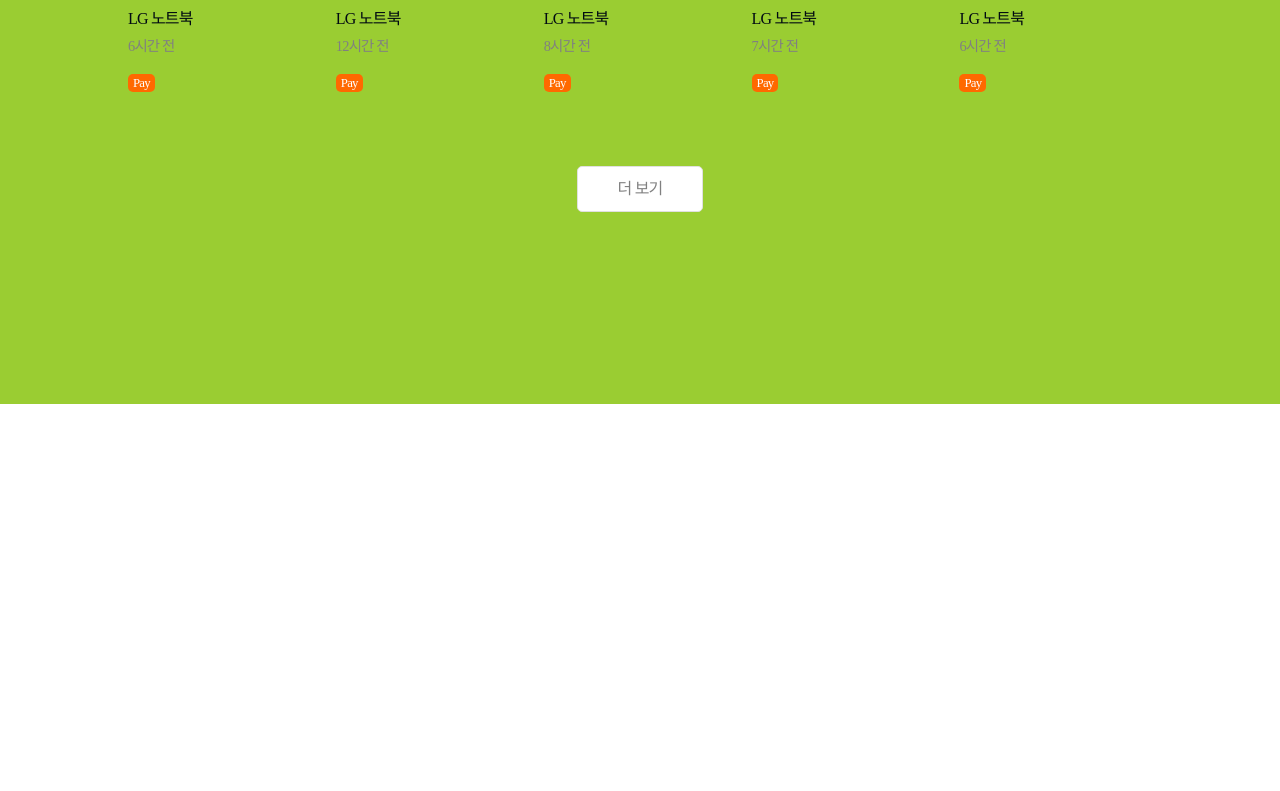
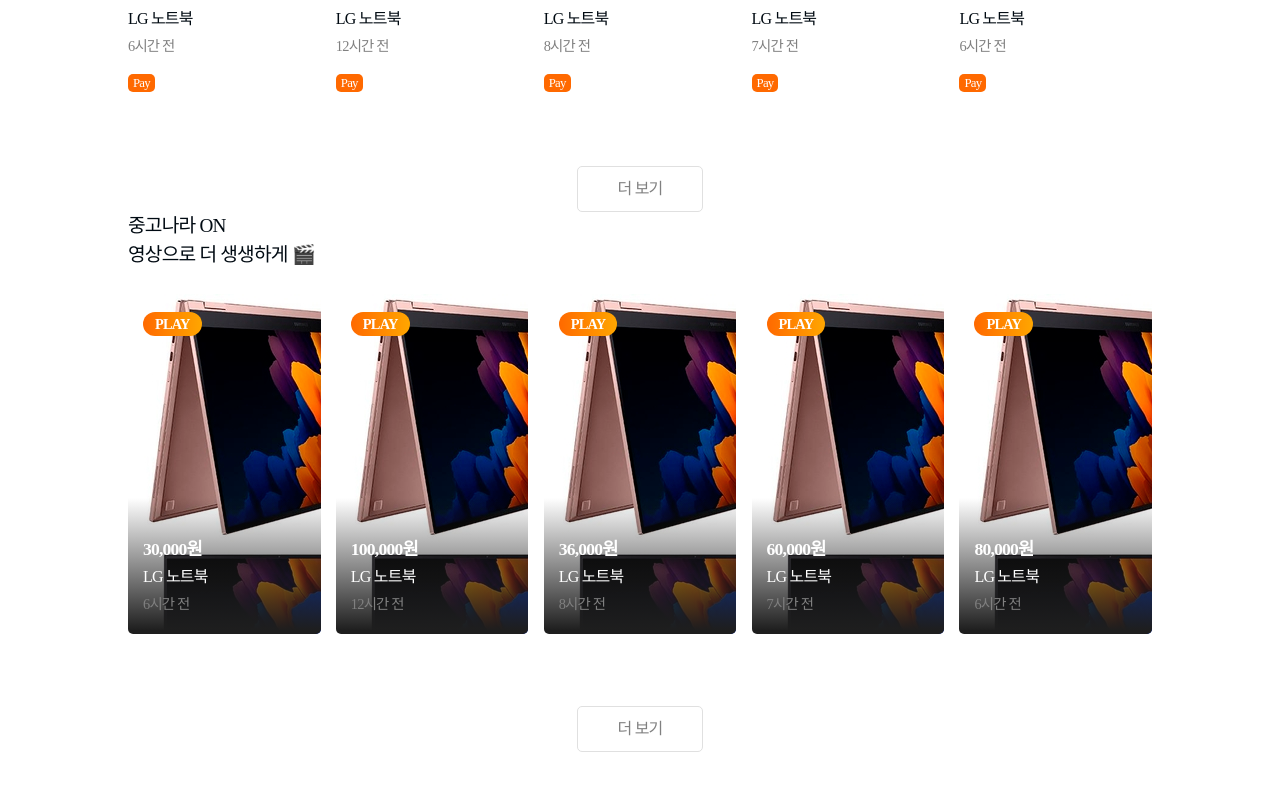
Before and after one commit to umc-web-study/workspace-team1, a React (Create React App) app in the folder study-project/: page / in a window 1280 px wide. Shown: the part 1163-1954 px from the top of the page. Before the commit the page ends 1567 px from the top, so only its background shows below. Built offline with nearby package versions, Linux system fonts and the light colour scheme; the HTML template or start-up script is replaced by a standard one.

Commit message:
Feat: Home VideoProduct List

```diff
--- a/study-project/src/components/RecommandProduct.jsx
+++ b/study-project/src/components/RecommandProduct.jsx
@@ -4,6 +4,7 @@
 const RecommandProductWrapper = styled.div `
     display: inline-block;
     width: 18.8%;
+    cursor: pointer;
 `
 
 const Price = styled.p `
--- a/study-project/src/components/VideoProduct.jsx
+++ b/study-project/src/components/VideoProduct.jsx
@@ -2,29 +2,46 @@
 import styled from "styled-components";
 
 const VideoProductWrapper = styled.div `
+    background: url(../images/test_img_01.jpg);
     display: inline-block;
     width: 18.8%;
     height: 340px;
     border-radius: 5px;
+    cursor: pointer;
+`
+
+const ImageWrapper = styled.div `
+    background-color: rgba( 255, 255, 255, 0.5 );
+    background: linear-gradient(to top, rgba( 30, 30, 30, 1 ) 1%, rgba( 255, 255, 255, 0 ) 40%);
+    display: inline-block;
+    width: 100%;
+    height: 100%;
+    border-radius: 5px;
+    padding-top: 18px;
+    padding-left: 15px;
 `
 
 const Play = styled.span `
-    font-size: 0.8rem;
-    background-color: #ff6900;
-    padding: 2px 5px;
+    font-size: 0.9rem;
+    background: linear-gradient(to right, #FF6900, #FFA600);
+    padding: 4px 12px;
+    font-weight: bold;
     color: white;
-    border-radius: 5px;
+    border-radius: 15px;
 `
 
 const Price = styled.p `
     font-size: 1.1rem;
     font-weight: bold;
     margin-top: 0.3rem;
+    color: white;
+    margin-top: 200px;
 `
 
 const Name = styled.p `
     font-size: 1rem;
     margin-top: 0.2rem;
+    color: white;
 `
 
 const Time = styled.p `
@@ -36,12 +53,13 @@
 
 export default function VideoProduct(props) {
     return (
-        <VideoProductWrapper style={{background: 'url(../images/test_img_01.jpg)'}}>
-            <br />
-            <Play>Play</Play>
-            <Price>{props.price}원</Price>
-            <Name>{props.name}</Name>
-            <Time>{props.time}</Time>
+        <VideoProductWrapper>
+            <ImageWrapper>
+                <Play>PLAY</Play>
+                <Price>{props.price}원</Price>
+                <Name>{props.name}</Name>
+                <Time>{props.time}</Time>
+            </ImageWrapper>
         </VideoProductWrapper>
     );
 }
--- a/study-project/src/components/ViewMoreButton.jsx
+++ b/study-project/src/components/ViewMoreButton.jsx
@@ -3,6 +3,7 @@
 
 const ViewMoreWrapper = styled.div `
     text-align: center;
+    cursor: pointer;
 `
 
 const ViewMore = styled.button `
--- a/study-project/src/pages/Home.js
+++ b/study-project/src/pages/Home.js
@@ -6,14 +6,12 @@
 import Video from "./Video";
 
 const HomeWrapper = styled.section`
-    background-color: yellowgreen;
+    // background-color: yellowgreen;
 `;
 
 const ContentWrapper = styled.section`
     margin-left: 10%;
     margin-right: 10%;
-    // display: flex;
-    // align-items: center;
 `;
 
 export default function Home() {
@@ -25,7 +23,9 @@
                 <Recommand />
                 <br /><br /><br /><br />
                 <ViewMoreButton />
-                {/* <Video /> */}
+                <Video />
+                <br /><br /><br /><br />
+                <ViewMoreButton />
             </ContentWrapper>
             <br /><br /><br /><br />
             <br /><br /><br /><br />
```
